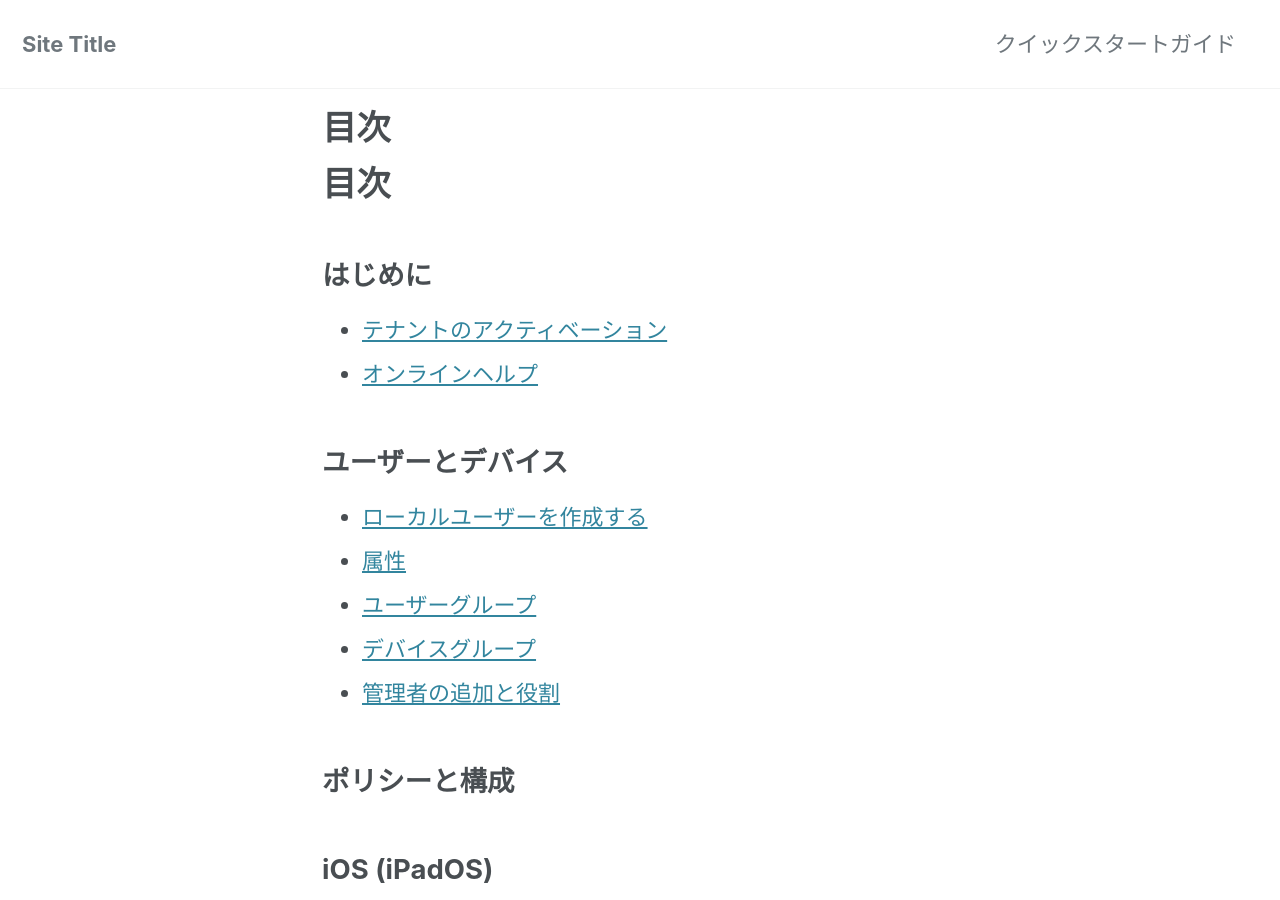
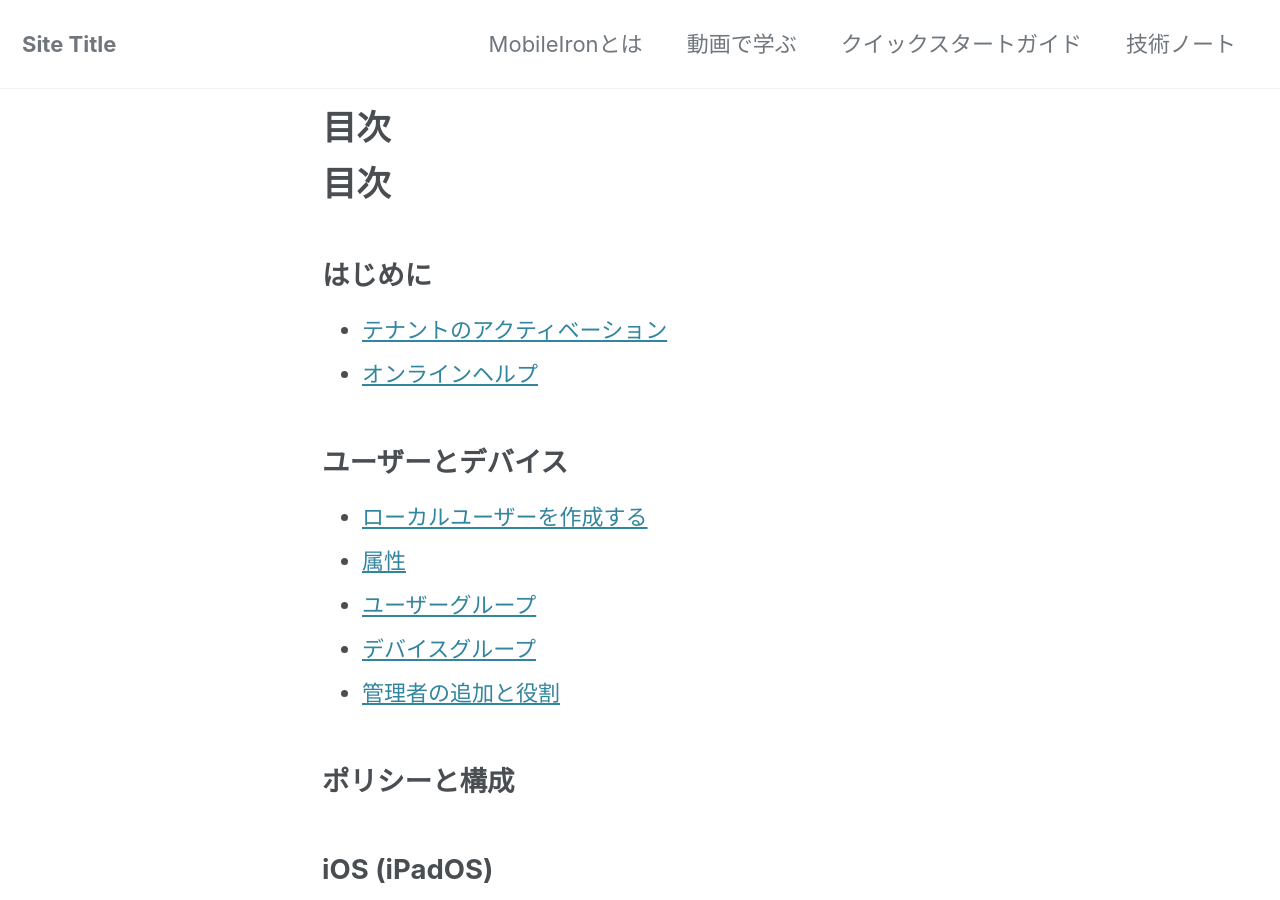
Before and after one commit to TomokiMiyata/pages-test1, a Jekyll site: the page built from index.md, in a window 1280 px wide and 900 px high. Built offline with Jekyll 4.4.1, drawn with Linux system fonts in a browser that asks for light colours; cached includes are drawn as plain includes; nearby versions of some CDN libraries; our own code applies the rules of GitHub Pages for plain Markdown files.

Commit message:
Update navigation.yml

```diff
--- a/_data/navigation.yml
+++ b/_data/navigation.yml
@@ -1,12 +1,11 @@
 # main links
 main:
+  - title: "MobileIronとは"
+    url: /mobileiron/
+  - title: "動画で学ぶ"
+    url: /videos/
   - title: "クイックスタートガイド"
     url: /cloud-quick-start-guide/
+  - title: "技術ノート"
   # - title: "About"
   #   url: https://mmistakes.github.io/minimal-mistakes/about/
-  # - title: "Sample Posts"
-  #   url: /year-archive/
-  # - title: "Sample Collections"
-  #   url: /collection-archive/
-  # - title: "Sitemap"
-  #   url: /sitemap/
```
